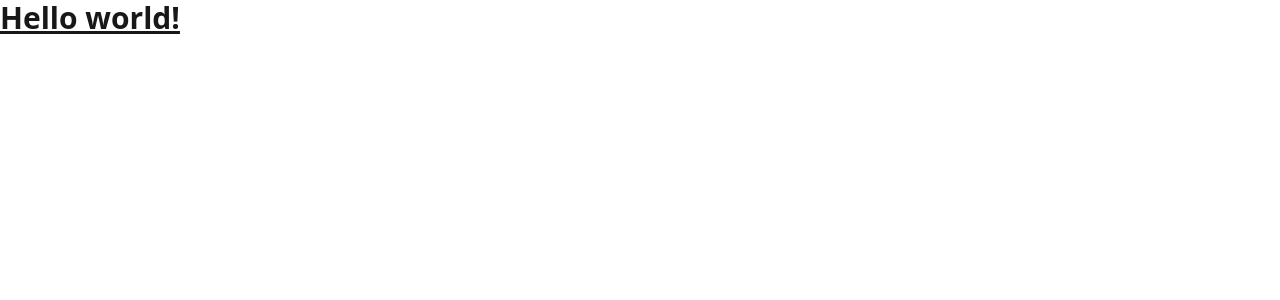
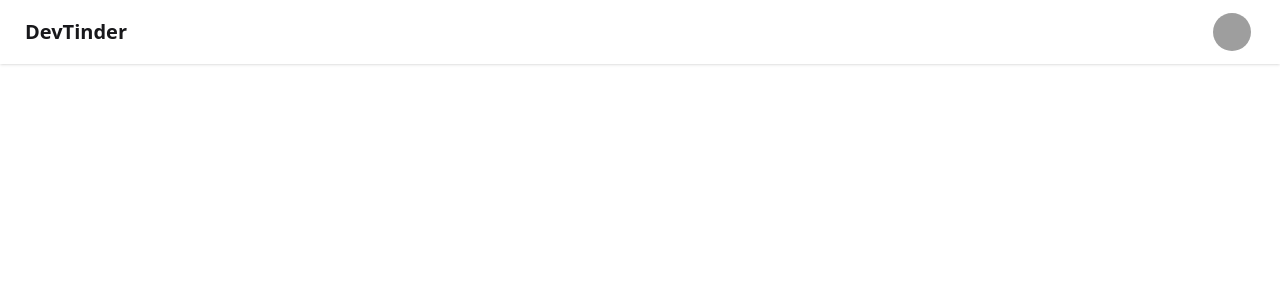
Before and after one commit to supreet7111999/devTinderWeb, a React (Vite) app: page / in a window 1280 px wide. Shown: the top 300 px of the page. Built offline with nearby package versions, Linux system fonts and the light colour scheme; grey boxes are pictures that could not be loaded.

Commit message:
Supreet|Added Navbar

```diff
--- a/src/App.jsx
+++ b/src/App.jsx
@@ -1,12 +1,11 @@
+import Navbar from "./components/Navbar"
 
 
 function App() {
 
   return (
     <>
-      <h1 className="text-3xl font-bold underline">
-    Hello world!
-  </h1>
+     <Navbar/>
     </>
   )
 }
--- /dev/null
+++ b/src/components/Navbar.jsx
@@ -0,0 +1,36 @@
+import React from 'react'
+
+const Navbar = () => {
+  return (
+          <div className="navbar bg-base-100 shadow-sm">
+  <div className="flex-1">
+    <a className="btn btn-ghost text-xl">DevTinder</a>
+  </div>
+  <div className="flex gap-2">
+    <div className="dropdown dropdown-end">
+      <div tabIndex={0} role="button" className="btn btn-ghost btn-circle avatar mx-5">
+        <div className="w-10 rounded-full">
+          <img
+            alt="Tailwind CSS Navbar component"
+            src="https://img.daisyui.com/images/stock/photo-1534528741775-53994a69daeb.webp" />
+        </div>
+      </div>
+      <ul
+        tabIndex={0}
+        className="menu menu-sm dropdown-content bg-base-100 rounded-box z-1 mt-3 w-52 p-2 shadow ">
+        <li>
+          <a className="justify-between">
+            Profile
+            <span className="badge">New</span>
+          </a>
+        </li>
+        <li><a>Settings</a></li>
+        <li><a>Logout</a></li>
+      </ul>
+    </div>
+  </div>
+</div>
+  )
+}
+
+export default Navbar
```
